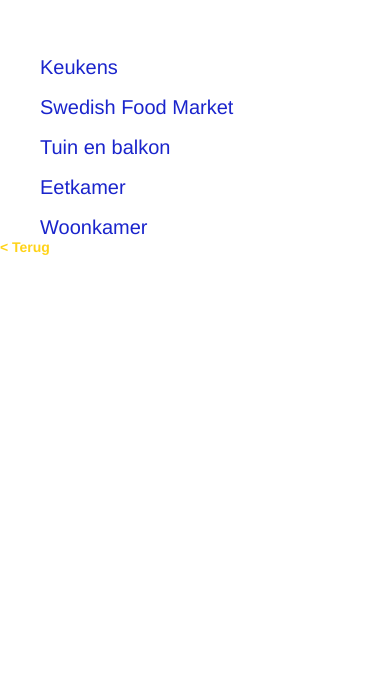
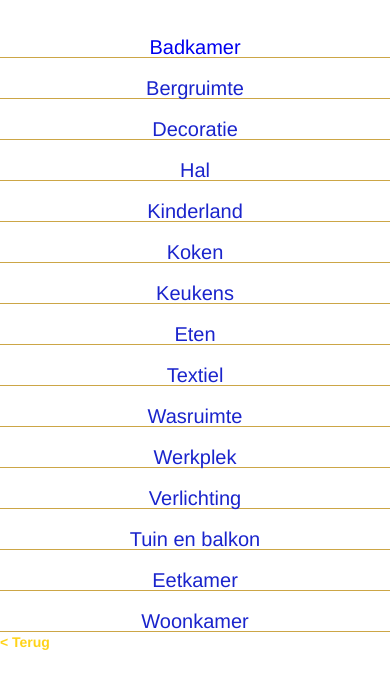
Before and after one commit to RobertHegeraad/ikea-project, a website: page www/producten.html in a window 390 px wide. Shown: the part 110-798 px from the top of the page. Drawn offline with Linux system fonts and the light colour scheme; some packages are replaced by stand-ins of ours; files that its build step writes are made by us from their sources.

Commit message:
Categorie lijst aangevuld

```diff
--- a/www/lib/ionic/css/style.css
+++ b/www/lib/ionic/css/style.css
@@ -1,11 +1,14 @@
 #genres{
-    margin-top: 3em;
-    margin-left: 2em;
+    margin-top: 2em;
     font-size: 20px;
 }
 li{
     margin-top: 1em;
     color: #1A24CC;
+    border-bottom: 0.05em solid;
+    text-align: center;
+    border-color: #CCA646;
+
 }
 .title{
     font-family: "arial black";
@@ -25,3 +28,10 @@
 #back{
 
 }
+a{
+    text-decoration: none;
+
+}
+a:hover{
+    color:#606499;
+}
--- a/www/producten.html
+++ b/www/producten.html
@@ -30,11 +30,21 @@
     </ion-header-bar>
     <ion-content class="has-header">
         <ul id="genres">
-            <li>Keukens</li>
-            <li>Swedish Food Market</li>
-            <li>Tuin en balkon</li>
-            <li>Eetkamer</li>
-            <li>Woonkamer</li>
+            <li><a href="badkamer">Badkamer</a></li>
+            <li><a>Bergruimte</a></li>
+            <li><a>Decoratie</a></li>
+            <li><a>Hal</a></li>
+            <li><a>Kinderland</a></li>
+            <li><a>Koken</a></li>
+            <li><a>Keukens</a></li>
+            <li><a>Eten</a></li>
+            <li><a>Textiel</a></li>
+            <li><a>Wasruimte</a></li>
+            <li><a>Werkplek</a></li>
+            <li><a>Verlichting</a></li>
+            <li><a>Tuin en balkon</a></li>
+            <li><a>Eetkamer</a></li>
+            <li><a>Woonkamer</a></li>
         </ul>
 
         <a id="back" class="link" href="index.html">< Terug</a>
```
